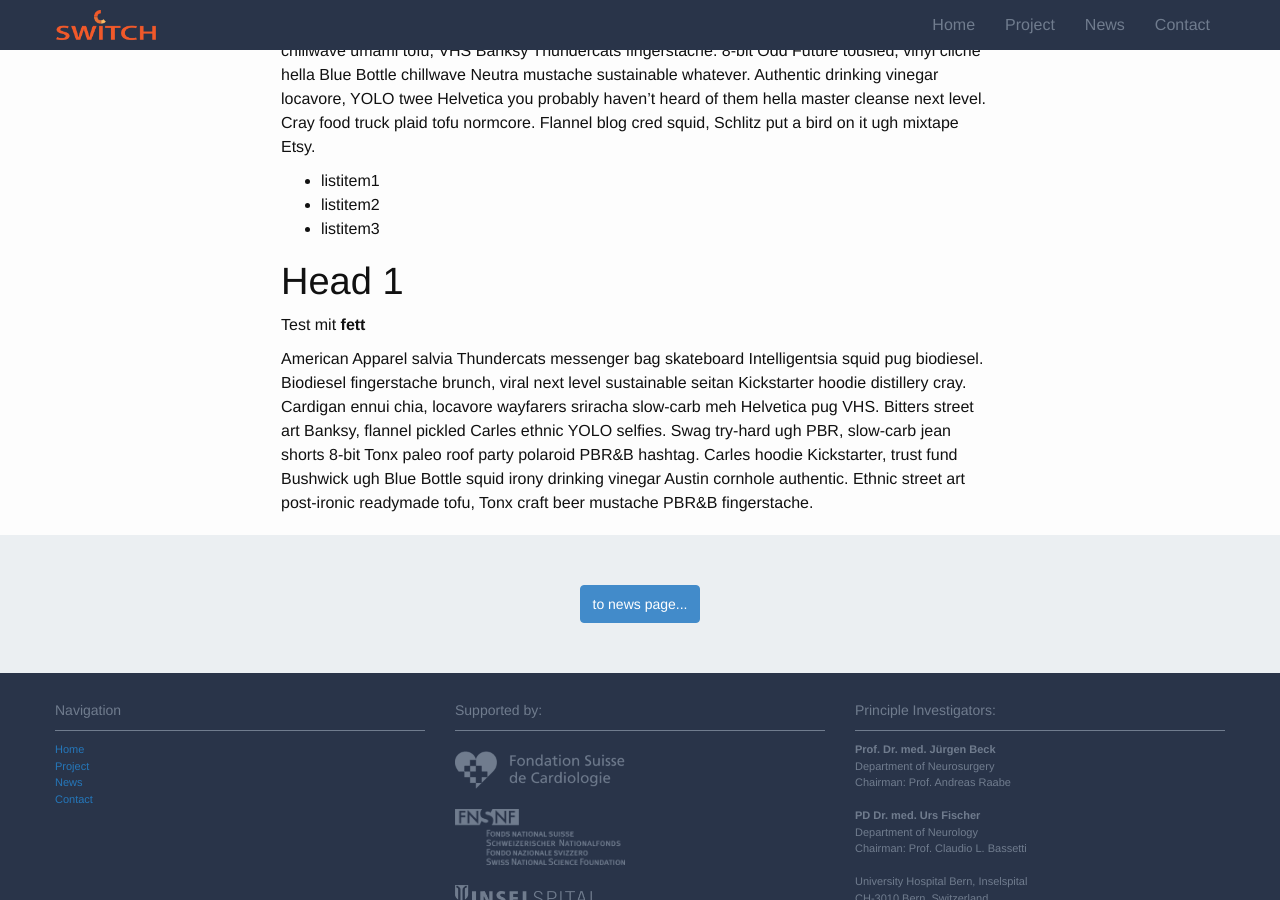
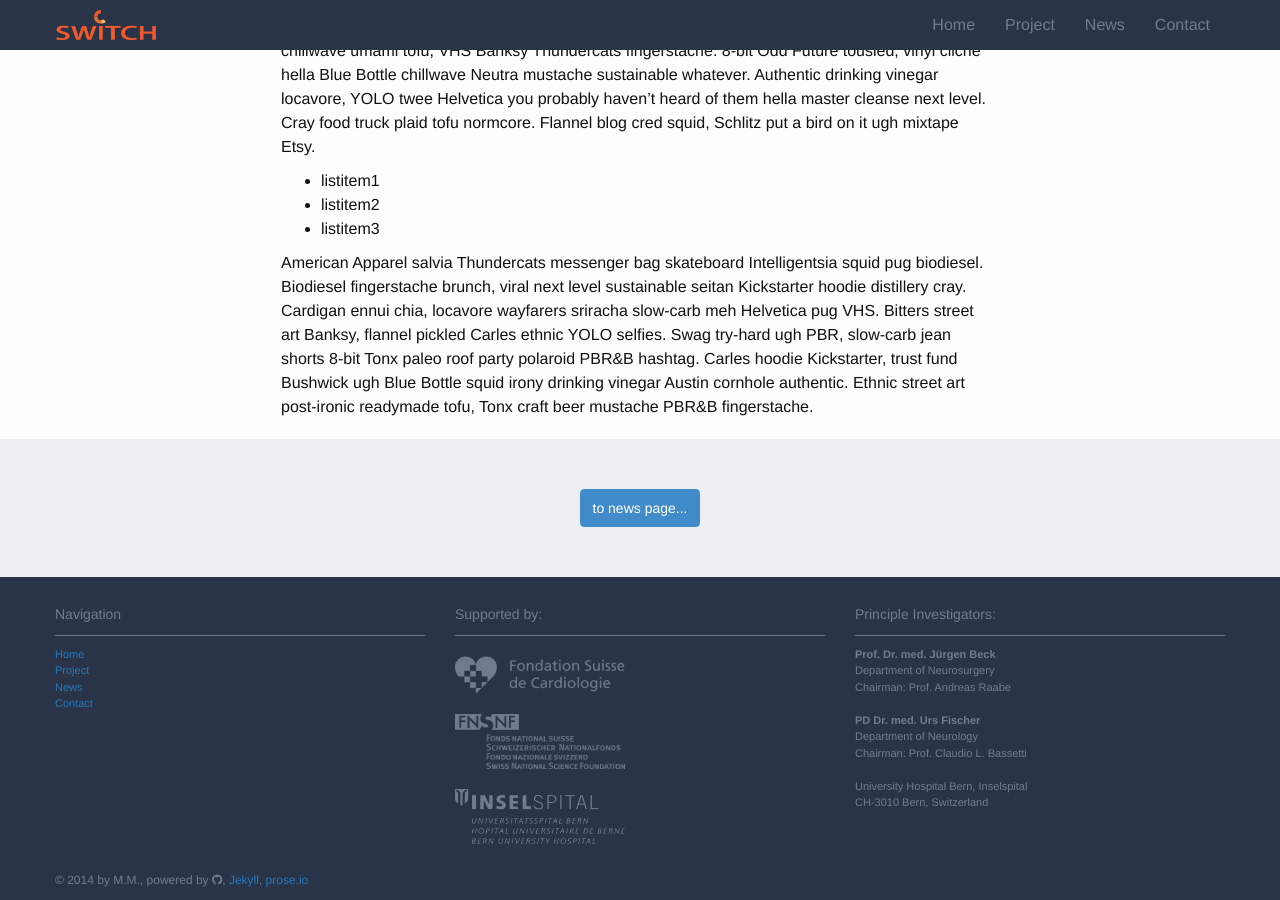
Before and after one commit to bressanj/switch, a Jekyll site: the page built from _posts/2014-09-14-tu-munich-joins-switch.md, in a window 1280 px wide and 900 px high, scrolled down 529 px. Built offline with Jekyll 4.4.1, drawn with Linux system fonts in a browser that asks for light colours; Markdown is read by kramdown in place of the engine named in the settings; grey boxes are pictures that could not be loaded.

Commit message:
Updated 2014-09-14-tu-munich-joins-switch.md

```diff
--- a/_posts/2014-09-14-tu-munich-joins-switch.md
+++ b/_posts/2014-09-14-tu-munich-joins-switch.md
@@ -13,7 +13,4 @@ Salvia authentic butcher drinking vinegar meggings tote bag pour-over, 3 wolf mo
 - listitem2
 - listitem3
 
-# Head 1
-Test mit __fett__
-
 American Apparel salvia Thundercats messenger bag skateboard Intelligentsia squid pug biodiesel. Biodiesel fingerstache brunch, viral next level sustainable seitan Kickstarter hoodie distillery cray. Cardigan ennui chia, locavore wayfarers sriracha slow-carb meh Helvetica pug VHS. Bitters street art Banksy, flannel pickled Carles ethnic YOLO selfies. Swag try-hard ugh PBR, slow-carb jean shorts 8-bit Tonx paleo roof party polaroid PBR&B hashtag. Carles hoodie Kickstarter, trust fund Bushwick ugh Blue Bottle squid irony drinking vinegar Austin cornhole authentic. Ethnic street art post-ironic readymade tofu, Tonx craft beer mustache PBR&B fingerstache.
```
